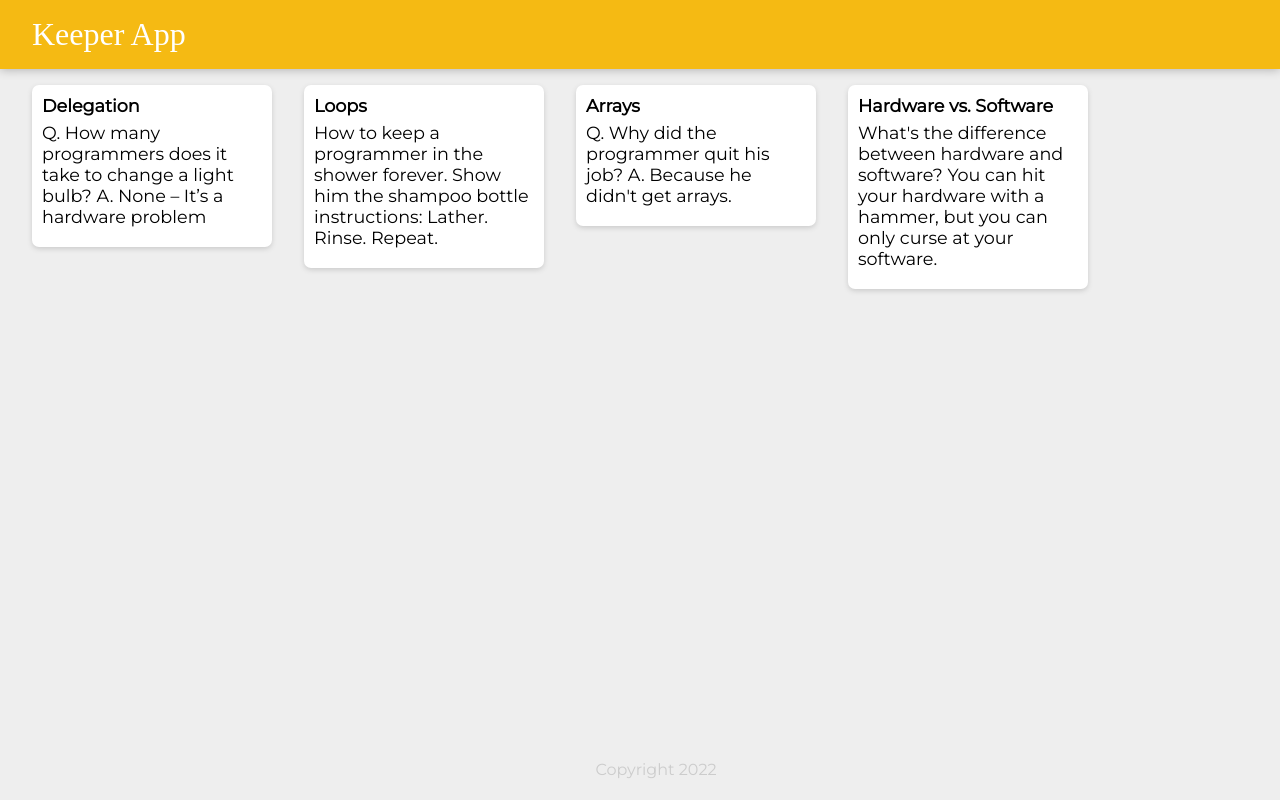
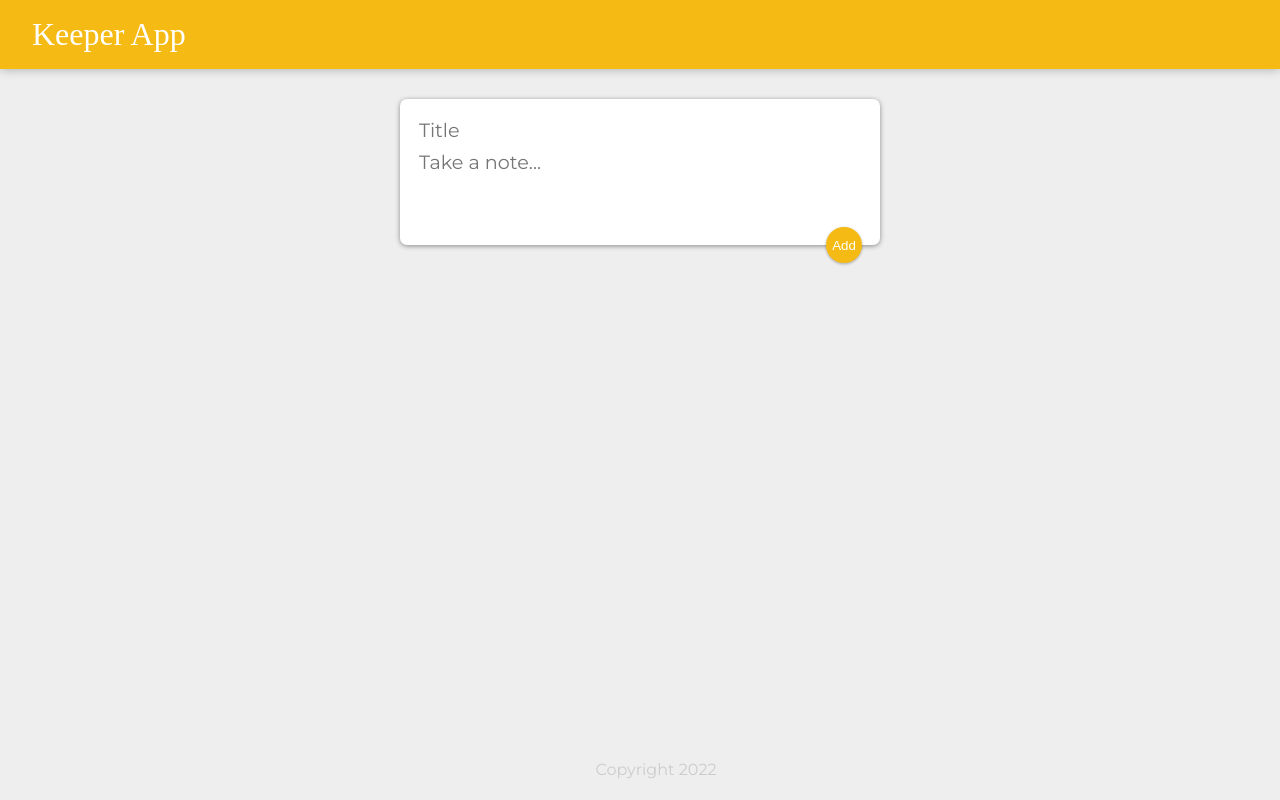
Before and after one commit to K-ash-ish/keeper-app, a React (Create React App) app: page / in a window 1280 px wide. Built offline with nearby package versions, Linux system fonts and the light colour scheme; a web font is replaced by a local one.

Commit message:
dynamically creating notes

```diff
--- a/public/styles.css
+++ b/public/styles.css
@@ -54,3 +54,49 @@
   white-space: pre-wrap;
   word-wrap: break-word;
 }
+
+.note button {
+  position: relative;
+  float: right;
+  margin-right: 10px;
+  color: #f5ba13;
+  border: none;
+  width: 36px;
+  height: 36px;
+  cursor: pointer;
+  outline: none;
+}
+
+form {
+  position: relative;
+  width: 480px;
+  margin: 30px auto 20px auto;
+  background: #fff;
+  padding: 15px;
+  border-radius: 7px;
+  box-shadow: 0 1px 5px rgb(138, 137, 137);
+}
+form input,
+form textarea {
+  width: 100%;
+  border: none;
+  padding: 4px;
+  outline: none;
+  font-size: 1.2em;
+  font-family: inherit;
+  resize: none;
+}
+form button {
+  position: absolute;
+  right: 18px;
+  bottom: -18px;
+  background: #f5ba13;
+  color: #fff;
+  border: none;
+  border-radius: 50%;
+  width: 36px;
+  height: 36px;
+  box-shadow: 0 1px 3px rgba(0, 0, 0, 0.3);
+  cursor: pointer;
+  outline: none;
+}
--- a/src/App.js
+++ b/src/App.js
@@ -1,15 +1,37 @@
+import React, { useState } from "react";
 import Header from "./components/Header";
 import Footer from "./components/Footer";
 import Notes from "./components/Notes";
-import notes from "../src/notes"
+import CreateArea from "./components/CreateArea";
 function App() {
+  const [toDo, addToDo] = useState({
+    title: "",
+    content: "",
+  });
+  const [notes, addNote] = useState([]);
+  function handleInput(event) {
+    const { name, value } = event.target;
+    addToDo((prevValue) => {
+      return {
+        ...prevValue,
+        [name]: value,
+      };
+    });
+  }
+  function handleClick(event) {
+    event.preventDefault();
+    addNote((prevValue) => {
+      return [...prevValue, toDo];
+    });
+  }
   return (
     <div>
       <Header />
-      {notes.map((detail)=>{
-      return <Notes key = {detail.id} title = {detail.title} content = {detail.content} />
+      <CreateArea handleClick={handleClick} handleInput={handleInput} />
+      {notes.map((note) => {
+        return <Notes title={note.title} content={note.content} />;
+      })}
 
-      })}
       <Footer />
     </div>
   );
--- /dev/null
+++ b/src/components/CreateArea.jsx
@@ -0,0 +1,20 @@
+import React from "react";
+function CreateArea(props) {
+  const { handleClick, handleInput } = props;
+  return (
+    <div>
+      <form>
+        <input onChange={handleInput} name="title" placeholder="Title" />
+        <textarea
+          onChange={handleInput}
+          name="content"
+          placeholder="Take a note..."
+          rows="3"
+        />
+        <button onClick={handleClick}>Add</button>
+      </form>
+    </div>
+  );
+}
+
+export default CreateArea;
--- a/src/components/Notes.jsx
+++ b/src/components/Notes.jsx
@@ -1,9 +1,13 @@
-function Notes(props){
-    return(
-        <div className="note">
-            <h1>{props.title}</h1>
-            <p>{props.content}</p>
-        </div>
-    )
+import React from "react";
+
+function Note(props) {
+  return (
+    <div className="note">
+      <h1>{props.title}</h1>
+      <p>{props.content}</p>
+      <button>DELETE</button>
+    </div>
+  );
 }
-export default Notes;
+
+export default Note;
--- a/src/notes.js
+++ b/src/notes.js
@@ -3,25 +3,25 @@
     key: 1,
     title: "Delegation",
     content:
-        "Q. How many programmers does it take to change a light bulb? A. None – It’s a hardware problem"
+      "Q. How many programmers does it take to change a light bulb? A. None – It’s a hardware problem",
   },
   {
     key: 2,
     title: "Loops",
     content:
-        "How to keep a programmer in the shower forever. Show him the shampoo bottle instructions: Lather. Rinse. Repeat."
+      "How to keep a programmer in the shower forever. Show him the shampoo bottle instructions: Lather. Rinse. Repeat.",
   },
   {
     key: 3,
     title: "Arrays",
     content:
-        "Q. Why did the programmer quit his job? A. Because he didn't get arrays."
+      "Q. Why did the programmer quit his job? A. Because he didn't get arrays.",
   },
   {
     key: 4,
     title: "Hardware vs. Software",
     content:
-        "What's the difference between hardware and software? You can hit your hardware with a hammer, but you can only curse at your software."
-    }
+      "What's the difference between hardware and software? You can hit your hardware with a hammer, but you can only curse at your software.",
+  },
 ];
 export default notes;
```
Also changed, not shown: src/components/Header.jsx (+6 -4 lines). Lines whose indentation alone changed are shown as unchanged.
